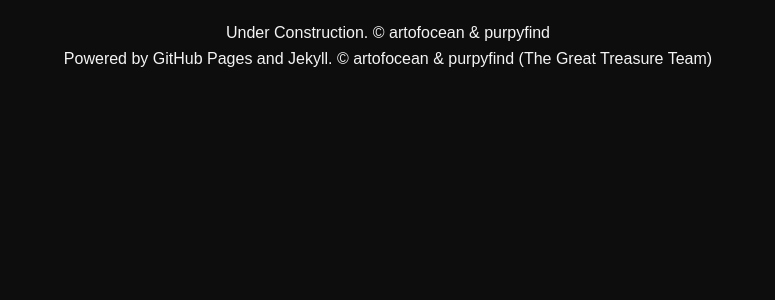
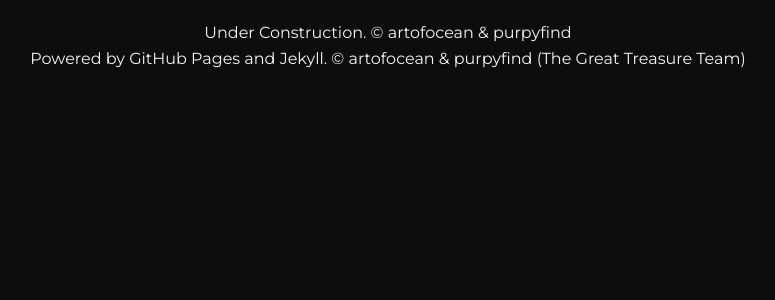
Before and after one commit to TheGreatTreasureBot/thegreattreasurebot.github.io, a Jekyll site: the page built from README.md, in a window 1280 px wide. Shown: the top 300 px of the page, without its empty margins (252-1027 px from the left). Built offline with Jekyll 4.4.1, drawn with Linux system fonts in a browser that asks for light colours; our own code applies the rules of GitHub Pages for plain Markdown files.

Commit message:
Update style.css

```diff
--- a/assets/css/style.css
+++ b/assets/css/style.css
@@ -6,7 +6,7 @@ body, h1, h2, p, table {
 
 /* Overall page styling */
 body {
-    font-family: 'Arial', sans-serif;
+    font-family: 'Montserrat', system-ui;
     background-color: #0d0d0d; /* Dark bluish-black background */
     color: #f4f4f4; /* Light text color */
     line-height: 1.6;
```
